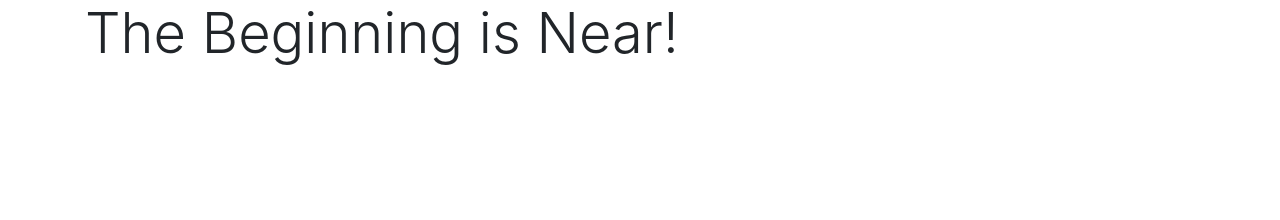
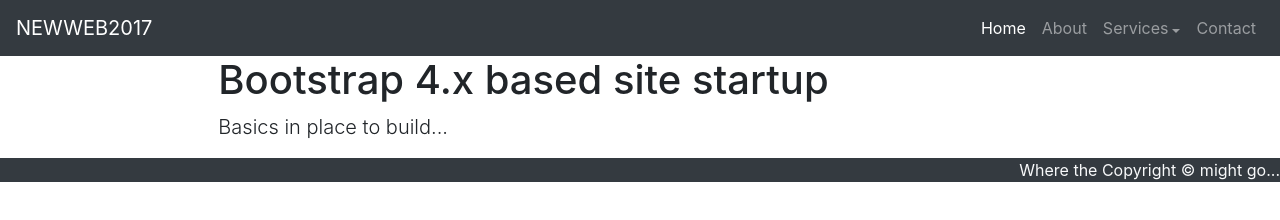
Before and after one commit to setjmp2013/newweb2017, a website: page src/index.html in a window 1280 px wide. Drawn offline with nearby package versions, Linux system fonts and the light colour scheme; files that its build step writes are made by us from their sources.

Commit message:
New Starting Look

```diff
--- a/src/index.html
+++ b/src/index.html
@@ -11,15 +11,54 @@
         <link rel="stylesheet" href="/css/bootstrap.min.css">
         <!-- Font Awesome -->
         <link rel="stylesheet" href="/css/font-awesome.min.css">
+        <!-- Local Styles -->
+        <link rel="stylesheet" href="/css/local.min.css">
     </head>
     <body>
-        <div class="container">
+        <header id="topbar" class="container-fluid">
+            <nav class="navbar navbar-expand-md navbar-dark bg-dark">
+                <a href="#" class="navbar-brand">NEWWEB2017</a>
+                <button class="navbar-toggler" type="button" data-toggle="collapse" data-target="#navbar1" aria-controls="navbar1" aria-expanded="false" aria-label="Toggle navigation">
+                    <span class="navbar-toggler-icon"></span>
+                </button>
+
+                <div class="collapse navbar-collapse" id="navbar1">
+                    <ul class="navbar-nav ml-auto">
+                        <li class="nav-item active">
+                            <a href="#" class="nav-link">Home <span class="sr-only">(current)</span></a>
+                        </li>
+                        <li class="nav-item"><a href="#" class="nav-link">About</a></li>
+                        <li class="nav-item dropdown">
+                            <a href="#" class="nav-link dropdown-toggle" id="dropdownServices" role="button" data-toggle="dropdown" aria-haspopup="true" aria-expanded="false">Services</a>
+                            <div class="dropdown-menu" aria-labelledby="dropdownServices">
+                                <a href="#" class="dropdown-item">System Administration</a>
+                                <a href="#" class="dropdown-item">WordPress&reg;</a>
+                                <a href="#" class="dropdown-item">Internet Presence Consultation</a>
+                                <a href="#" class="dropdown-item">Ask Me</a>
+                            </div>
+                        </li>
+                        <li class="nav-item"><a href="#" class="nav-link">Contact</a></li>
+                    </ul>
+                </div>
+            </nav>
+        </header>
+        <main id="content">
             <div class="row">
-                <div class="col">
-                    <h1 class="display-4">The Beginning is Near!</h1>
+                <div class="col-2"></div>
+                <div class="col-8">
+                    <h1>Bootstrap 4.x based site startup</h1>
+                    <p class="lead">Basics in place to build...</p>
+                </div>
+                <div class="col-2"></div>
+            </div>
+        </main>
+        <footer id="bottombar" class="container-fluid">
+            <div class="row">
+                <div class="col-md-12 text-right">
+                    <p class="bg-dark text-light">Where the Copyright &copy; might go...</p>
                 </div>
             </div>
-        </div>
+        </footer>
 
         <!-- Optional JavaScript -->
         <!-- jQuery first, then Popper.js, then Bootstrap JS -->
--- /dev/null
+++ b/src/scss/local.scss
@@ -0,0 +1,22 @@
+// Remove annoying container-fluid padding left/right in header/footer.
+#topbar,
+#bottombar {padding-left:0;padding-right:0;}
+
+// Make sure the dropdown doesn't extend off the right of the screen,
+// by making it left :-D
+#navbar1 {
+    div[aria-labelledby="dropdownServices"] {
+        left:unset;
+        right:0;
+
+        a:hover {
+            background:#444;
+            color:#ddd;
+        }
+    }
+    a.dropdown-toggle:after {
+        position: relative;
+        top:3px;
+        left:-1px;
+    }
+}
```
